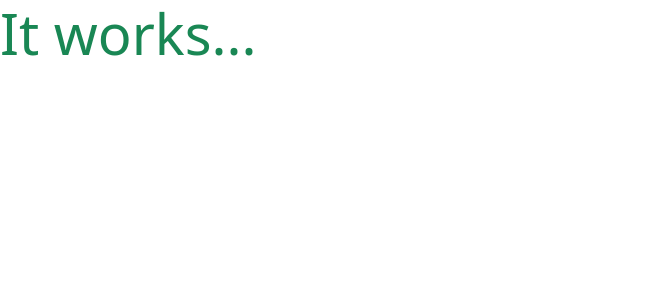
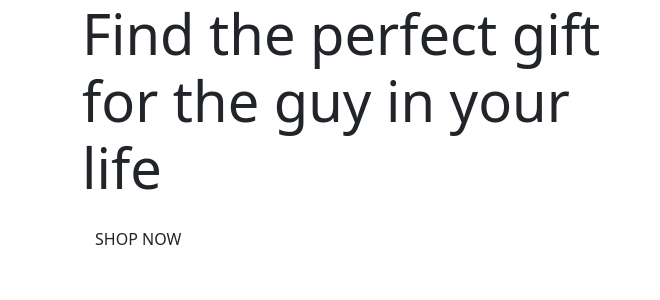
Before and after one commit to marcusnolan/buys-for-guys, a Django app: page / in a window 1280 px wide. Shown: the top 300 px of the page, without its empty margins (0-660 px from the left). Run offline with Django 3.2, Linux system fonts and the light colour scheme.

Commit message:
added some content to home page

```diff
--- a/home/templates/home/index.html
+++ b/home/templates/home/index.html
@@ -1,6 +1,27 @@
 {% extends "base.html" %}
 {% load static %}
 
+{% block page_header %}
+<div class="container header-container">
+    <div class="row">
+        <div class="col">
+
+        </div>
+    </div>
+</div>
+{% endblock %}
+
 {% block content %}
-    <h1 class="display-4 text-success">It works...</h1>
+    <div class="container h-100">
+        <div class="row h-100">
+            <div class="col-8 col-md-6 my-auto">
+                <h1 class="display-4 logo-font text-black">Find the perfect gift for the guy in your life</h1>
+                <div>
+                    <h4>
+                        <a href="" class="shop-now-button btn rounded-0 text-uppercase py-3">Shop Now</a>
+                    </h4>
+                </div>
+            </div>
+        </div>
+    </div>
 {% endblock %}
```
